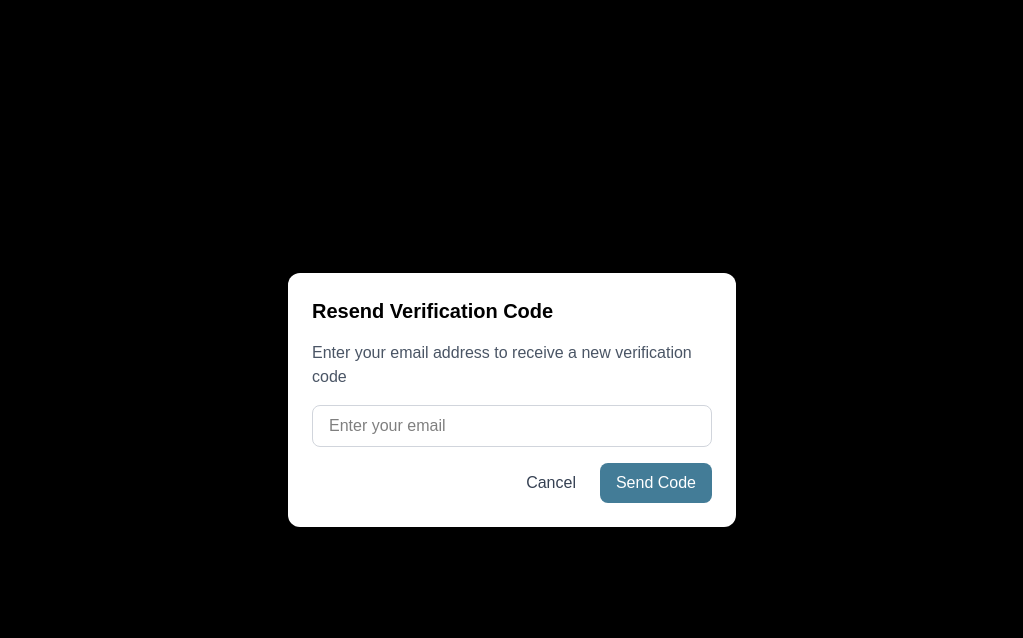
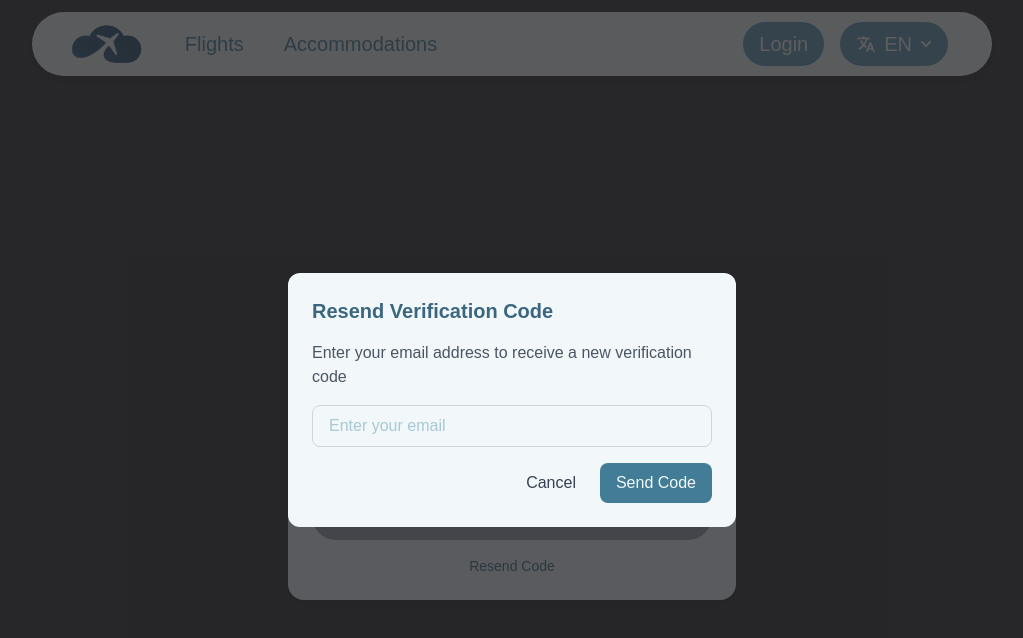
Before and after one commit to Rodrigorjc/SkyStay-Front, a Next.js app: page /en/code_validation in a window 1280 px wide. Both pictures are taken after a click on the button "Resend Code". Shown: the top 638 px of the page, without its empty margins (128-1151 px from the left). Built offline with nearby package versions, Linux system fonts and the light colour scheme.

Commit message:
💄 Update modal styles and input colors for improved accessibility and visual consistency

```diff
--- a/src/app/[lang]/code_validation/page.tsx
+++ b/src/app/[lang]/code_validation/page.tsx
@@ -228,18 +228,18 @@ const CodeValidation: React.FC = () => {
             </div>
 
             {isModalOpen && (
-                <div className="fixed inset-0 bg-black bg-opacity-50 flex items-center justify-center z-50">
+                <div className="fixed inset-0 bg-(--color-zinc-800)/75 bg- flex items-center justify-center z-50">
                     <motion.div
                         initial={{ opacity: 0, scale: 0.9 }}
                         animate={{ opacity: 1, scale: 1 }}
-                        className="bg-white rounded-xl p-6 w-full max-w-md mx-4"
+                        className="bg-(--color-glacier-50) rounded-xl p-6 w-full max-w-md mx-4"
                     >
-                        <h3 className="text-xl font-semibold mb-4">{dict.CLIENT.CODE_VALIDATION.RESEND_MODAL.TITLE}</h3>
+                        <h3 className="text-(--color-glacier-600) text-xl font-semibold mb-4">{dict.CLIENT.CODE_VALIDATION.RESEND_MODAL.TITLE}</h3>
                         <p className="text-gray-600 mb-4">{dict.CLIENT.CODE_VALIDATION.RESEND_MODAL.SUBTITLE}</p>
 
                         <input
                             type="email"
-                            className="w-full px-4 py-2 border border-gray-300 rounded-lg mb-4 focus:outline-none focus:ring-2 focus:ring-(--color-glacier-400)"
+                            className="w-full text-(--color-glacier-400) px-4 py-2 border border-gray-300 rounded-lg mb-4 focus:outline-none focus:ring-2 focus:ring-(--color-glacier-400)"
                             placeholder={dict.CLIENT.CODE_VALIDATION.RESEND_MODAL.EMAIL_PLACEHOLDER}
                             value={emailInput}
                             onChange={(e) => setEmailInput(e.target.value)}
@@ -255,7 +255,7 @@ const CodeValidation: React.FC = () => {
                             </button>
                             <button
                                 onClick={resendCode}
-                                className={`px-4 py-2 text-white rounded-lg ${isLoading ? 'bg-gray-400' : 'bg-(--color-glacier-500) hover:bg-(--color-glacier-600)'}`}
+                                className={`px-4 py-2 text-(--color-glacier-50) rounded-lg ${isLoading ? 'bg-gray-400' : 'bg-(--color-glacier-500) hover:bg-(--color-glacier-600)'}`}
                                 disabled={isLoading}
                             >
                                 {isLoading ? dict.CLIENT.CODE_VALIDATION.BUTTONS.LOADING : dict.CLIENT.CODE_VALIDATION.RESEND_MODAL.SEND}
```
